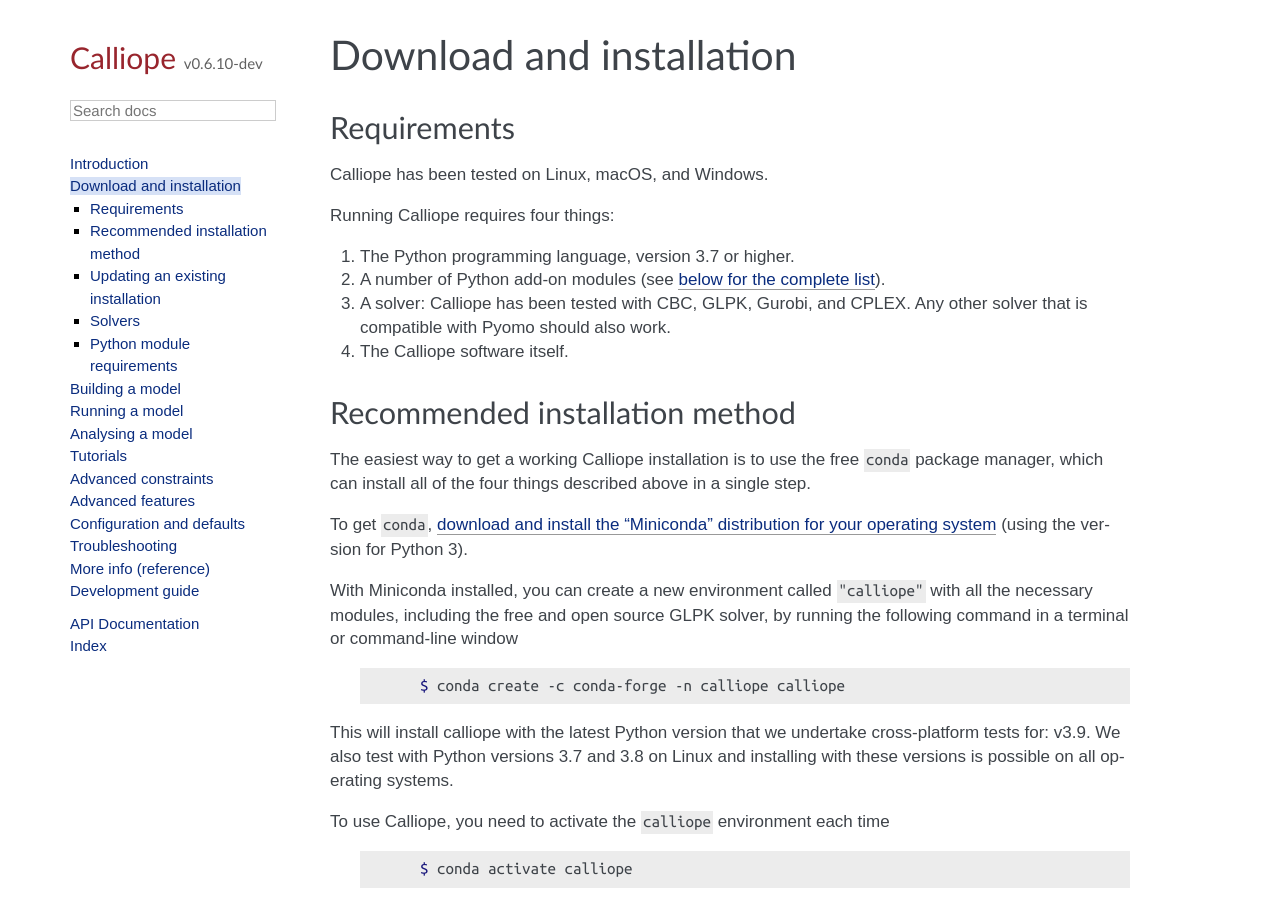
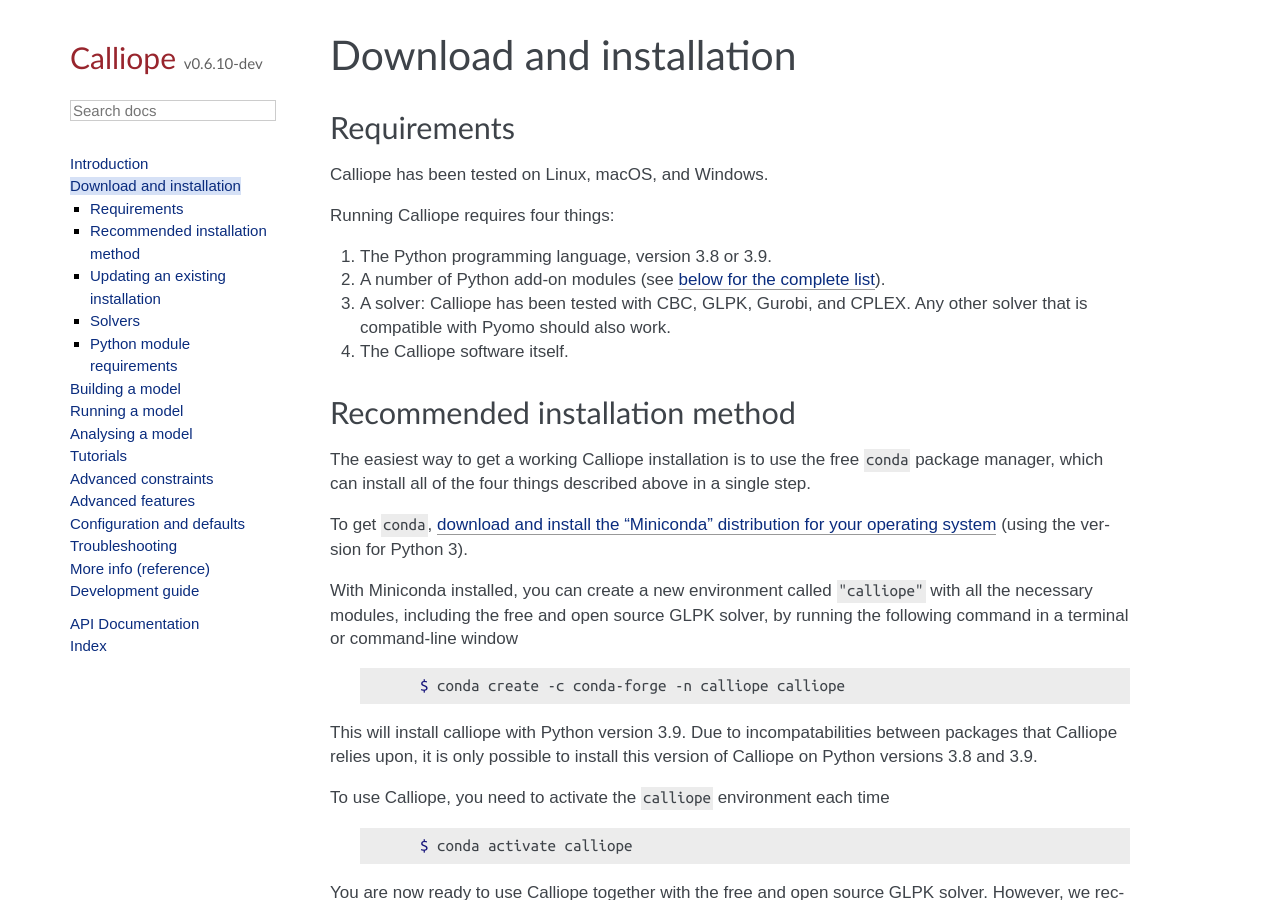
Before and after one commit to calliope-project/calliope, a Sphinx documentation site: the page built from doc/user/installation.rst, in a window 1280 px wide and 900 px high. Built offline with Sphinx 7.4.7, drawn with Linux system fonts in a browser that asks for light colours; some web fonts are replaced; pages that are not in the unit, such as notebooks, are missing from menus; a script that is not in the unit is left out.

```diff
--- a/doc/user/installation.rst
+++ b/doc/user/installation.rst
@@ -11,7 +11,7 @@ Calliope has been tested on Linux, macOS, and Windows.
 
 Running Calliope requires four things:
 
-1. The Python programming language, version 3.7 or higher.
+1. The Python programming language, version 3.8 or 3.9.
 2. A number of Python add-on modules (see :ref:`below for the complete list <python_module_requirements>`).
 3. A solver: Calliope has been tested with CBC, GLPK, Gurobi, and CPLEX. Any other solver that is compatible with Pyomo should also work.
 4. The Calliope software itself.
@@ -29,8 +29,8 @@ With Miniconda installed, you can create a new environment called ``"calliope"``
 
     $ conda create -c conda-forge -n calliope calliope
 
-This will install calliope with the latest Python version that we undertake cross-platform tests for: v3.9.
-We also test with Python versions 3.7 and 3.8 on Linux and installing with these versions is possible on all operating systems.
+This will install calliope with Python version 3.9.
+Due to incompatabilities between packages that Calliope relies upon, it is only possible to install this version of Calliope on Python versions 3.8 and 3.9.
 
 To use Calliope, you need to activate the ``calliope`` environment each time
 
--- a/requirements.txt
+++ b/requirements.txt
@@ -9,5 +9,5 @@ pandas ~= 1.5.2
 plotly ~= 3.10.0
 pyomo ~= 6.4.4
 ruamel.yaml ~= 0.17.21
-scikit-learn ~=1.2.0
-xarray ~=2022.3.0
+scikit-learn ~= 1.2.0
+xarray ~= 2022.3.0
```
Also changed, not shown: changelog.rst (+8 -2 lines), .azure-pipelines.yml.
